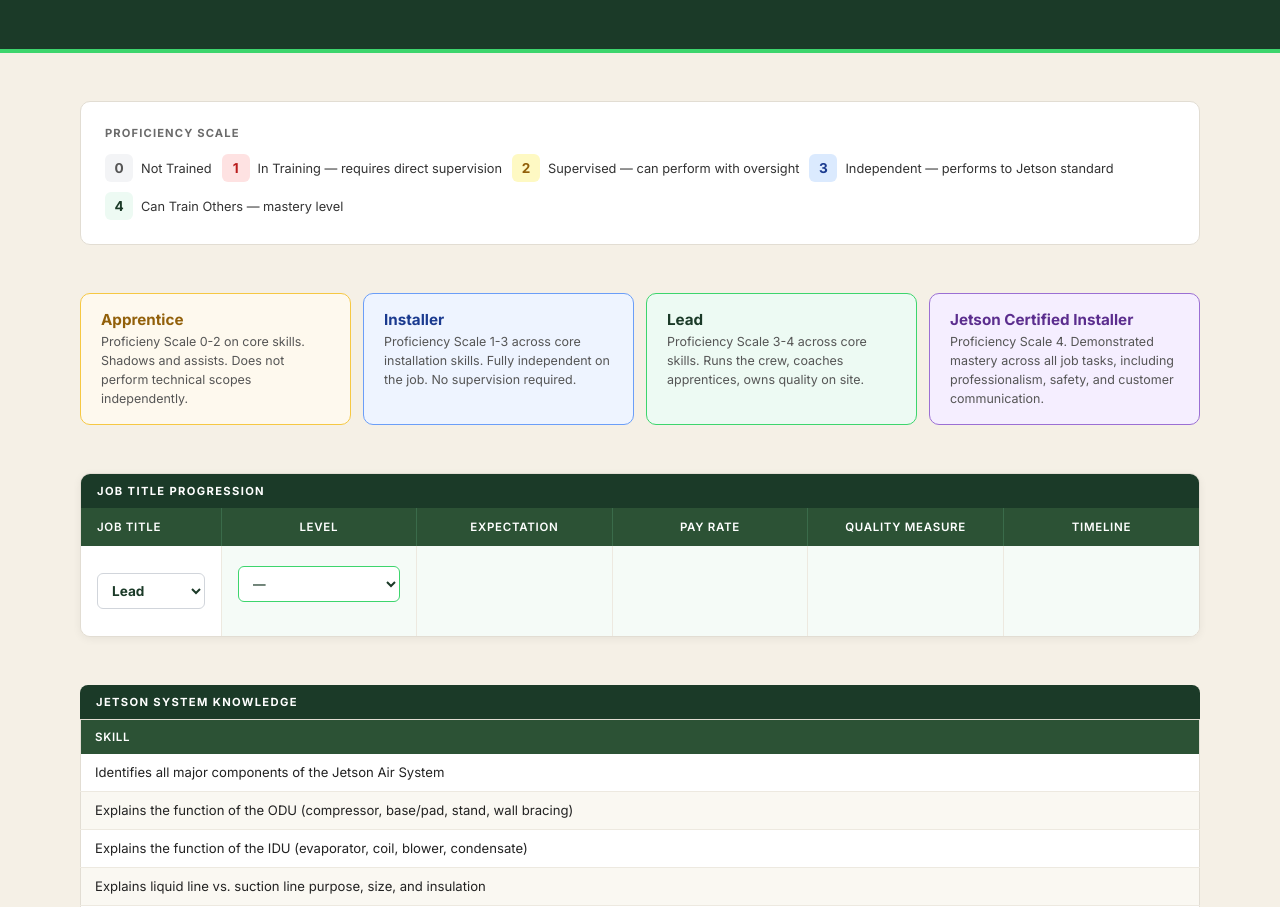
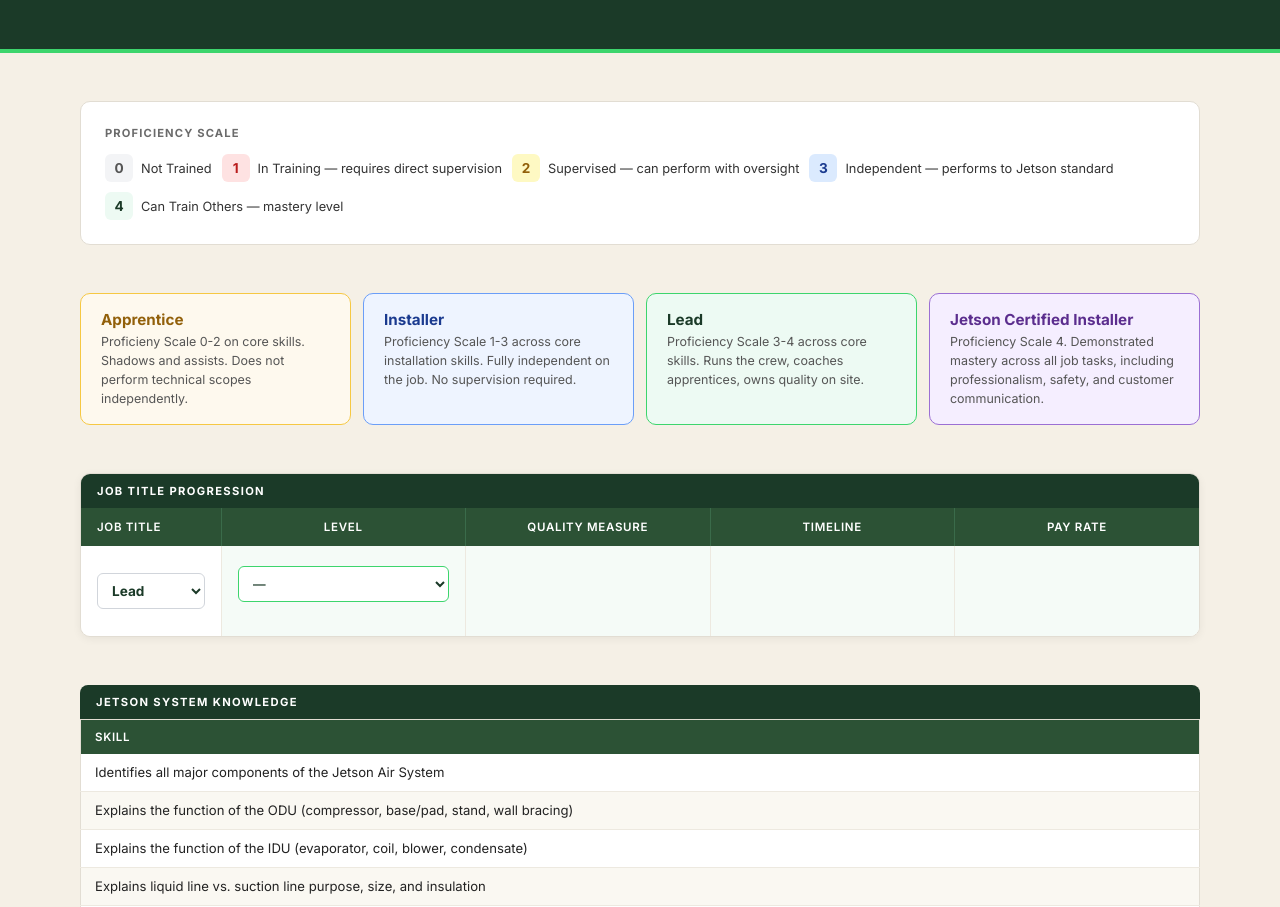
Before and after one commit to travismerrifield-cpu/installer-skill-rubric, a website: page index.html in a window 1280 px wide. Shown: the part 193-1100 px from the top of the page. Drawn offline with nearby package versions, Linux system fonts and the light colour scheme.

Commit message:
Remove Expectation column, move Pay Rate to last in Job Title Progression

```diff
--- a/index.html
+++ b/index.html
@@ -412,17 +412,15 @@
           <tr>
             <th>Job Title</th>
             <th>Level</th>
-            <th>Expectation</th>
-            <th>Pay Rate</th>
             <th>Quality Measure</th>
             <th>Timeline</th>
+            <th>Pay Rate</th>
           </tr>
         </thead>
         <tbody>
           <tr class="row-lead">
             <td class="level-cell"><select id="title-select-1" class="title-select lead-select" onchange="updateLevelOptions(this, 'level-select-1')"><option value="">—</option><option value="apprentice">Apprentice</option><option value="installer">Installer</option><option value="lead" selected>Lead</option><option value="certified">Certified Jetson Installer</option></select></td>
             <td><select id="level-select-1" class="level-select lead-select"><option value="">—</option><option>Level 7</option><option>Level 8</option><option>Level 9</option></select></td>
-            <td></td>
             <td></td>
             <td></td>
             <td></td>
```
